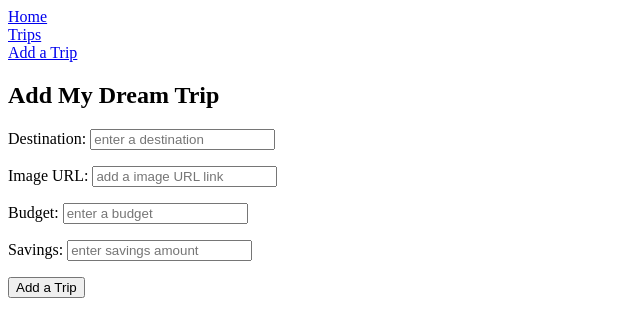
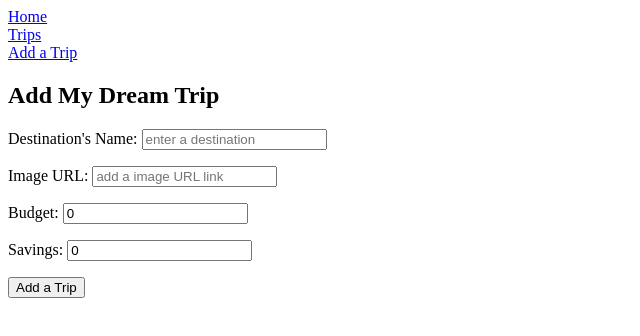
Before and after one commit to timtran007/phase-02-project-tripsave, a React (Create React App) app: page /add-a-trip in a window 1280 px wide. Shown: the top 336 px of the page, without its empty margins (0-640 px from the left). Built offline with nearby package versions, Linux system fonts and the light colour scheme.

Commit message:
updated handleFormData to return value of controlled form, updated id, to match db.json file

```diff
--- a/src/App.js
+++ b/src/App.js
@@ -6,11 +6,12 @@ import Form from "./Form";
 
 function App() {
   const [formData, setFormData] = useState({
-    name: "",
-    imgUrl: "",
+    destinationName: "",
+    imgURL: "",
     budget: 0,
     savings: 0,
   })
+
 
   return (
     <div>
@@ -28,7 +29,7 @@ function App() {
           <DestinationContainer />
         </Route>
         <Route path="/add-a-trip">
-          <Form formData={formData}/>
+          <Form formData={formData} setFormData={setFormData}/>
         </Route>
       </Switch>
     </div>
--- a/src/Form.js
+++ b/src/Form.js
@@ -1,19 +1,25 @@
 
-function Form({formData}){
+function Form({formData, setFormData}){
     function handleFormData(event){
-        console.log(formData)
-        console.log(event.target.value)
+        const key = event.target.id
+        const value = event.target.value
+        setFormData({
+            ...formData,
+            [key]: value
+        })
     }
+    console.log(formData)
     return(
         <div>
             <div><h2>Add My Dream Trip</h2></div>
             <form>
                 <p>
-                    <label htmlFor="destination">Destination:  </label>
+                    <label htmlFor="destination">Destination's Name:  </label>
                         <input
                             onChange={handleFormData}
                             type="text"
-                            name="destination"
+                            id="destinationName"
+                            value={formData.destinationName}
                             placeholder="enter a destination"
                         />
                 </p>
@@ -21,7 +27,9 @@ function Form({formData}){
                     <label htmlFor="imageURL">Image URL:  </label>
                         <input
                             onChange={handleFormData}
-                            type="text" name="imageURL"
+                            type="text"
+                            id="imgURL"
+                            value={formData.imgURL}
                             placeholder="add a image URL link"
                         />
                 </p>
@@ -30,7 +38,8 @@ function Form({formData}){
                         <input
                             onChange={handleFormData}
                             type="number"
-                            name="budget"
+                            id="budget"
+                            value={formData.budget}
                             placeholder="enter a budget"
                         />
                 </p>
@@ -39,7 +48,8 @@ function Form({formData}){
                         <input
                             onChange={handleFormData}
                             type="number"
-                            name="savings"
+                            id="savings"
+                            value={formData.savings}
                             placeholder="enter savings amount"
                         />
                 </p>
--- a/src/data/db.json
+++ b/src/data/db.json
@@ -2,21 +2,21 @@
     "destination":[
         {
             "id": 1,
-            "name": "The Maldives",
+            "destinationName": "The Maldives",
             "imgURL": "https://www.planetware.com/wpimages/2022/02/top-rated-bucket-list-destinations-the-maldives.jpg",
             "budget": 3000,
             "savings": 0
         },
         {
             "id": 2,
-            "name": "Machu Picchu",
+            "destinationName": "Machu Picchu",
             "imgURL": "https://www.planetware.com/wpimages/2020/05/best-bucket-list-destinations-machu-picchu-peru.jpg",
             "budget": 1000,
             "savings": 0
         },
         {
             "id": 3,
-            "name": "Santorini",
+            "destinationName": "Santorini",
             "imgURL": "https://www.planetware.com/wpimages/2020/05/best-bucket-list-destinations-santorini-greece.jpg",
             "budget": 4000,
             "savings": 0
```
